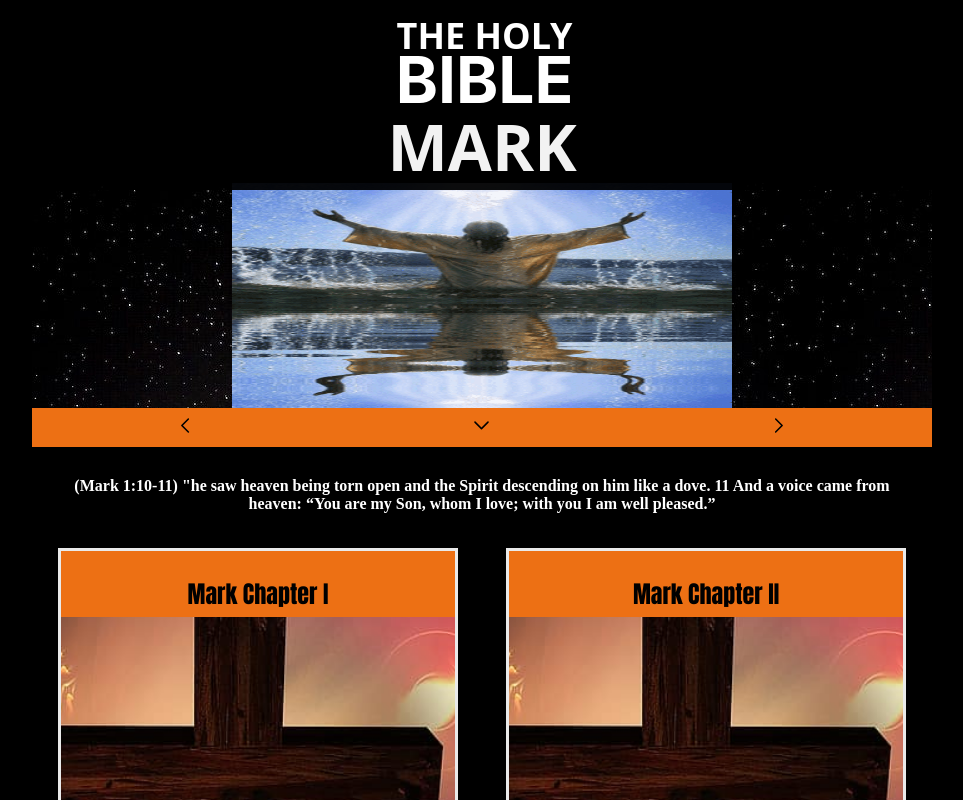
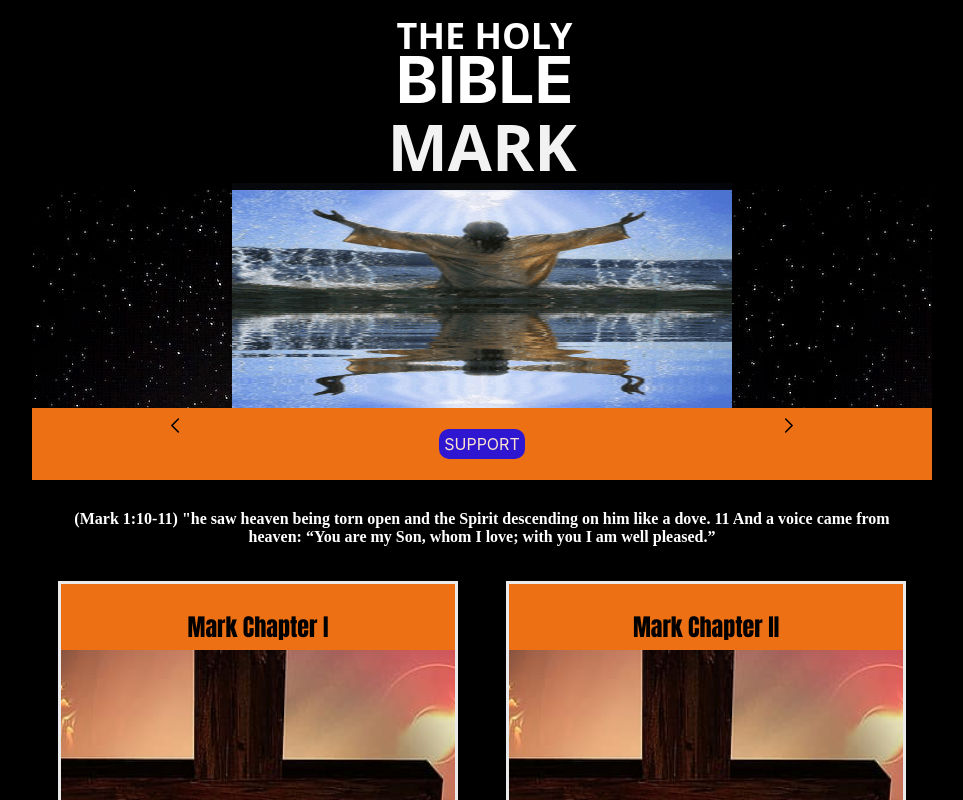
Before and after one commit to jnutt367/mark, a Next.js app: page / in a window 1280 px wide. Shown: the top 800 px of the page, without its empty margins (158-1121 px from the left). Built offline with nearby package versions, Linux system fonts and the light colour scheme.

Commit message:
Update index.js
  <a href="https://gofund.me/a2b590af">
             <p className={styles.donate}>
               SUPPORT
               </p>
       </a>

```diff
--- a/pages/index.js
+++ b/pages/index.js
@@ -46,17 +46,11 @@ export default function Home() {
                               />
        </a>
 
-         <a href="#PayPalButton">
-
-           <Image
-                                src="/chevron-down.svg"
-                                alt="Donate Button"
-                                height={25}
-                                width={25}
-                                priority
-                              />
-
-        </a>
+         <a href="https://gofund.me/a2b590af">
+             <p className={styles.donate}>
+               SUPPORT
+               </p>
+       </a>
 
         <a href="https://luke-three.vercel.app/">
            <Image className={styles.arrow}
```
